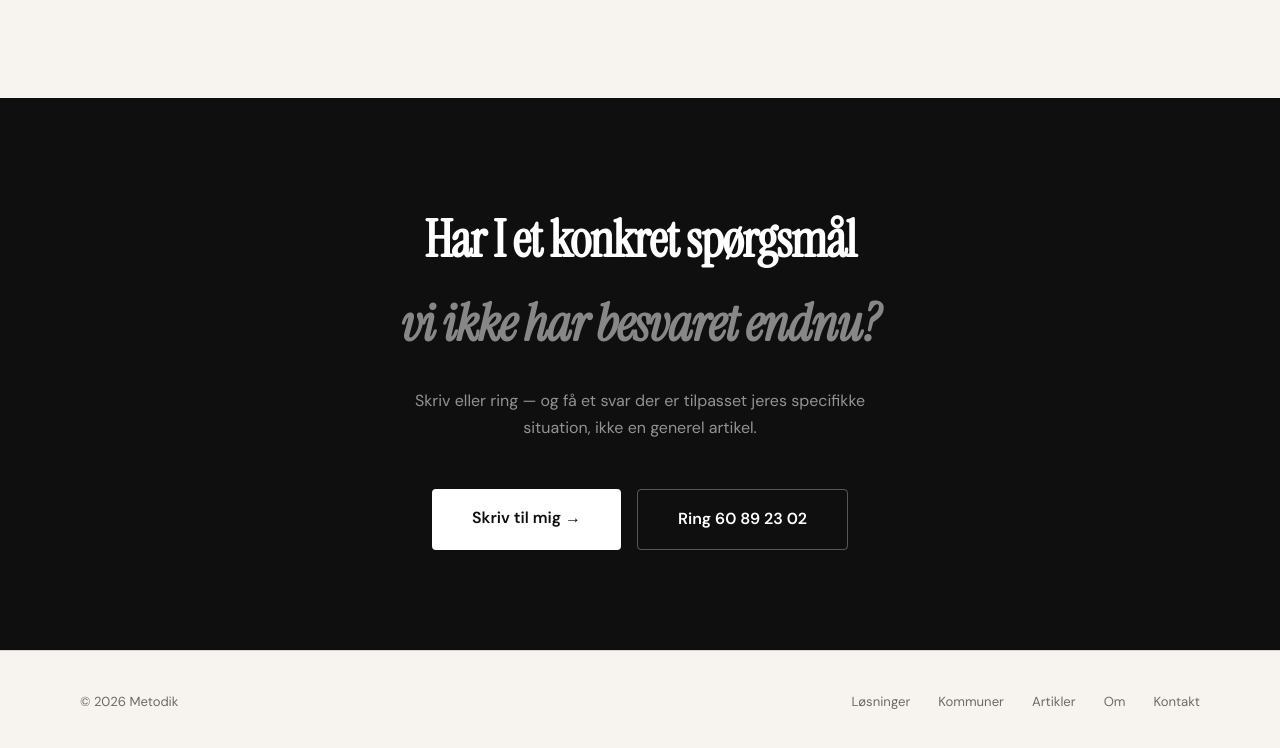
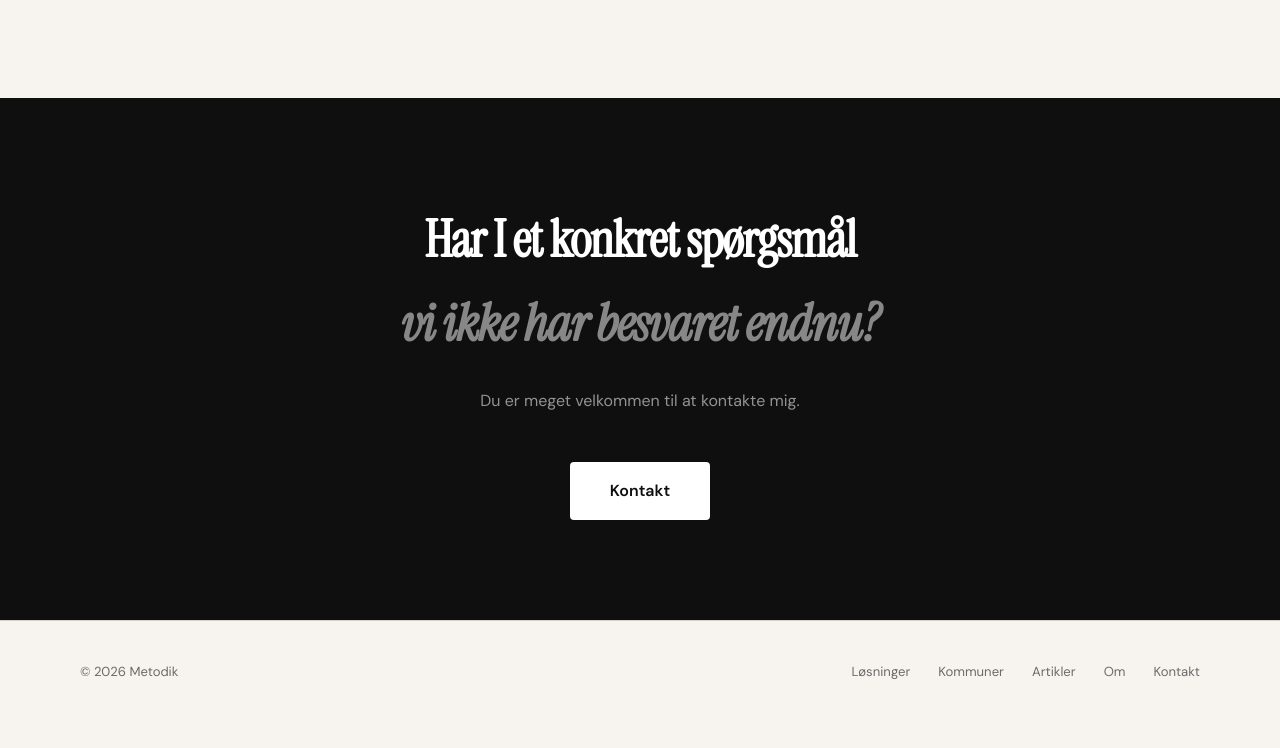
Before and after one commit to JonasMandahlPedersen/metodikweb, a plain HTML site: page artikler/index.html in a window 1280 px wide. Shown: the part 1648-2396 px from the top of the page. After the commit the page ends 2371 px from the top, so only its background shows below. Drawn offline with Linux system fonts and the light colour scheme.

Commit message:
Simplificer bund-CTA på artikeloversigten
Erstatter "Skriv til mig / Ring"-knapperne med én "Kontakt"-knap
til /kontakt.html og ny tekst: "Du er meget velkommen til at
kontakte mig."

Co-Authored-By: Claude Sonnet 5 <noreply@anthropic.com>

```diff
--- a/artikler/index.html
+++ b/artikler/index.html
@@ -230,11 +230,8 @@ height="0" width="0" style="display:none;visibility:hidden"></iframe></noscript>
 
 <div class="cta-section">
   <h2 class="cta-heading">Har I et konkret spørgsmål<br><em>vi ikke har besvaret endnu?</em></h2>
-  <p class="cta-sub">Skriv eller ring — og få et svar der er tilpasset jeres specifikke situation, ikke en generel artikel.</p>
-  <div class="cta-actions">
-    <a href="mailto:jonas@metodik.dk" class="btn-white">Skriv til mig →</a>
-    <a href="tel:+4560892302" class="btn-ghost-dark">Ring 60 89 23 02</a>
-  </div>
+  <p class="cta-sub">Du er meget velkommen til at kontakte mig.</p>
+  <a href="/kontakt.html" class="btn-white">Kontakt</a>
 </div>
 
 <footer>
```
